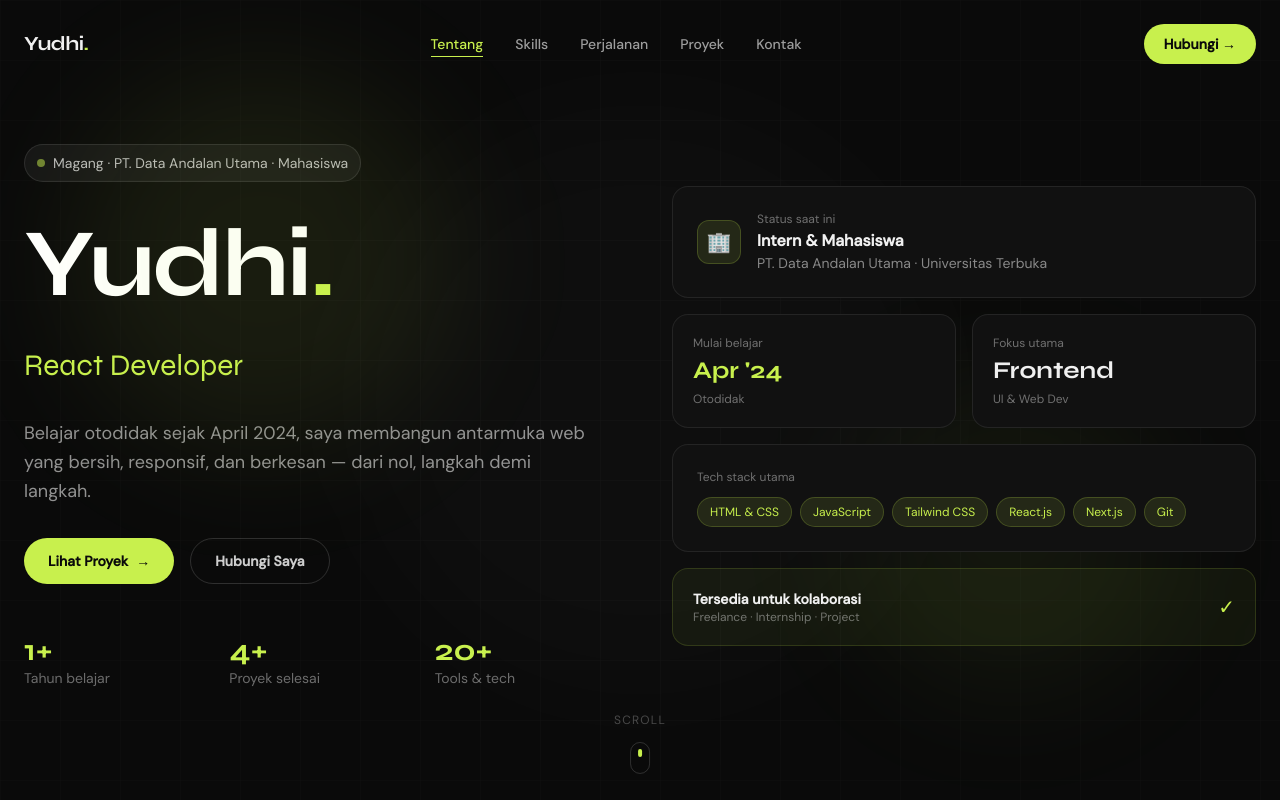
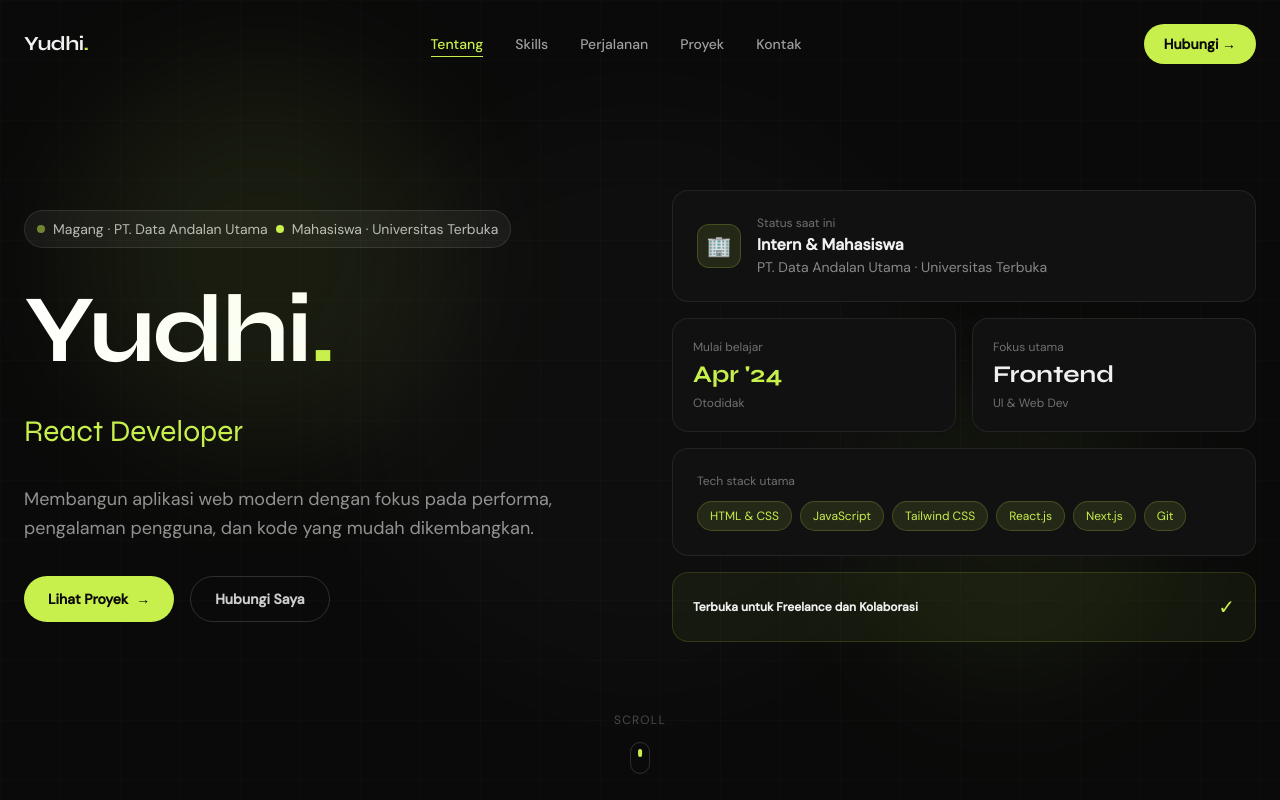
Before and after one commit to yudhi1933/portofolio-next, a Next.js app: page / in a window 1280 px wide. Shown: the top 800 px of the page. Built offline with nearby package versions, Linux system fonts and the light colour scheme.

Commit message:
feat: refactor text Hero

```diff
--- a/src/components/Hero.tsx
+++ b/src/components/Hero.tsx
@@ -68,7 +68,7 @@ export default function Hero() {
 
         <div className="orb-b absolute bottom-[10%] right-[5%] w-44 h-44 md:w-80 md:h-80 rounded-full bg-[#c8f04d]/5 blur-3xl" />
 
-        <div className="absolute top-[50%] left-[50%] w-[300px] h-[300px] md:w-[600px] md:h-[600px] -translate-x-1/2 -translate-y-1/2 rounded-full bg-white/2 blur-3xl" />
+        <div className="absolute top-[50%] left-[50%] w-75 h-75 md:w-150 md:h-150 -translate-x-1/2 -translate-y-1/2 rounded-full bg-white/2 blur-3xl" />
 
         <div
           className="absolute inset-0 opacity-[0.03]"
@@ -83,9 +83,18 @@ export default function Hero() {
         {/* LEFT */}
         <motion.div variants={stagger} initial="hidden" animate="show" className="space-y-6 md:space-y-8">
           <motion.div variants={fadeUp}>
-            <div className="inline-flex flex-wrap items-center gap-2 bg-white/5 border border-white/10 rounded-full px-3 py-2 text-[11px] sm:text-sm text-white/70">
-              <span className="w-2 h-2 rounded-full bg-[#c8f04d] animate-pulse" />
-              Magang · PT. Data Andalan Utama · Mahasiswa
+            <div className="inline-flex items-center gap-2 rounded-full border border-white/10 bg-white/5 px-3 py-2 text-[11px] sm:text-sm text-white/70">
+              <span className="h-2 w-2 shrink-0 rounded-full bg-[#c8f04d] animate-pulse" />
+
+              <span className="sm:hidden">Magang Frontend · Mahasiswa</span>
+
+              <span className="hidden sm:inline-flex items-center gap-2">
+                <span>Magang · PT. Data Andalan Utama</span>
+
+                <span className="h-2 w-2 shrink-0 rounded-full bg-[#c8f04d] animate-pulse" />
+
+                <span>Mahasiswa · Universitas Terbuka</span>
+              </span>
             </div>
           </motion.div>
 
@@ -101,7 +110,7 @@ export default function Hero() {
           </motion.div>
 
           <motion.p variants={fadeUp} className="text-white/55 text-sm sm:text-base md:text-lg leading-relaxed max-w-xl">
-            Belajar otodidak sejak April 2024, saya membangun antarmuka web yang bersih, responsif, dan berkesan — dari nol, langkah demi langkah.
+            Membangun aplikasi web modern dengan fokus pada performa, pengalaman pengguna, dan kode yang mudah dikembangkan.
           </motion.p>
 
           <motion.div variants={fadeUp} className="flex flex-col sm:flex-row gap-3 sm:gap-4">
@@ -120,21 +129,6 @@ export default function Hero() {
             >
               Hubungi Saya
             </a>
-          </motion.div>
-
-          {/* STATS */}
-          <motion.div variants={fadeUp} className="grid grid-cols-3 gap-4 sm:gap-8 pt-2 md:pt-4">
-            {[
-              { n: "1+", l: "Tahun belajar" },
-              { n: "4+", l: "Proyek selesai" },
-              { n: "20+", l: "Tools & tech" },
-            ].map((s) => (
-              <div key={s.l}>
-                <div className="font-[Syne,sans-serif] text-2xl sm:text-3xl font-bold text-[#c8f04d]">{s.n}</div>
-
-                <div className="text-white/40 text-[11px] sm:text-sm">{s.l}</div>
-              </div>
-            ))}
           </motion.div>
         </motion.div>
 
@@ -198,11 +192,8 @@ export default function Hero() {
             {/* AVAILABILITY */}
             <div className="bg-[#c8f04d]/5 border border-[#c8f04d]/15 rounded-2xl p-4 md:p-5 flex items-center justify-between">
               <div>
-                <div className="font-semibold text-sm">Tersedia untuk kolaborasi</div>
-
-                <div className="text-white/40 text-xs">Freelance · Internship · Project</div>
+                <div className="font-semibold text-xs">Terbuka untuk Freelance dan Kolaborasi</div>
               </div>
-
               <span className="text-[#c8f04d] text-xl">✓</span>
             </div>
           </div>
```
